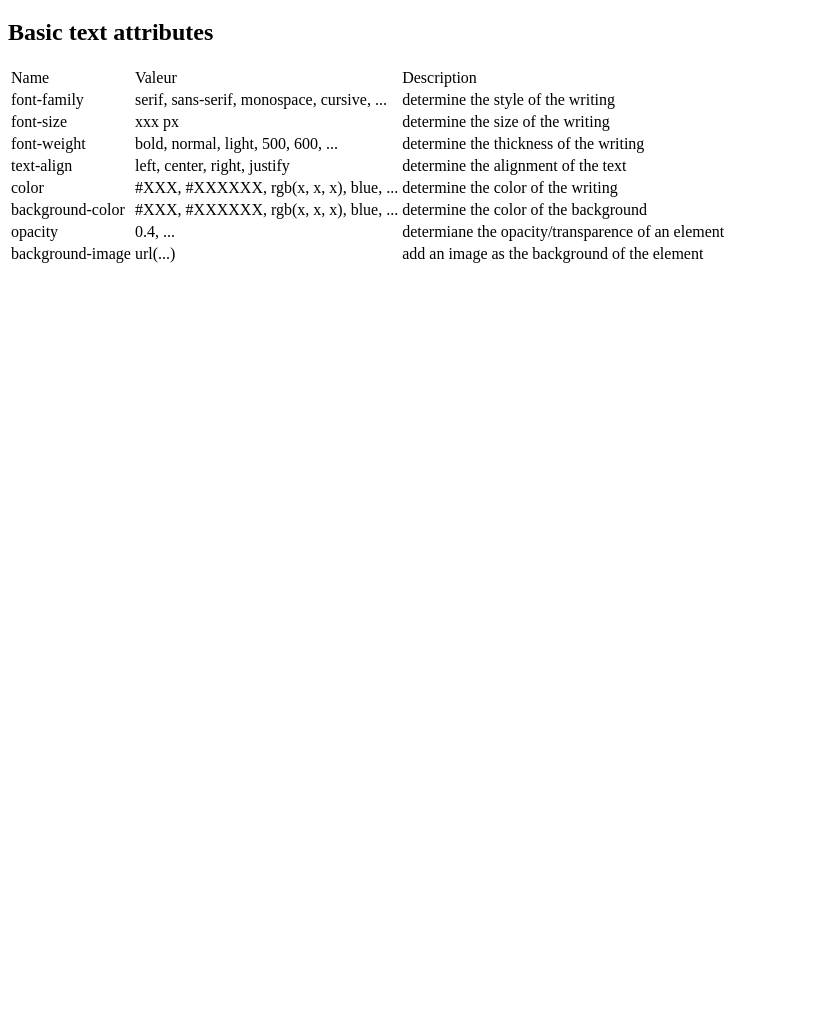
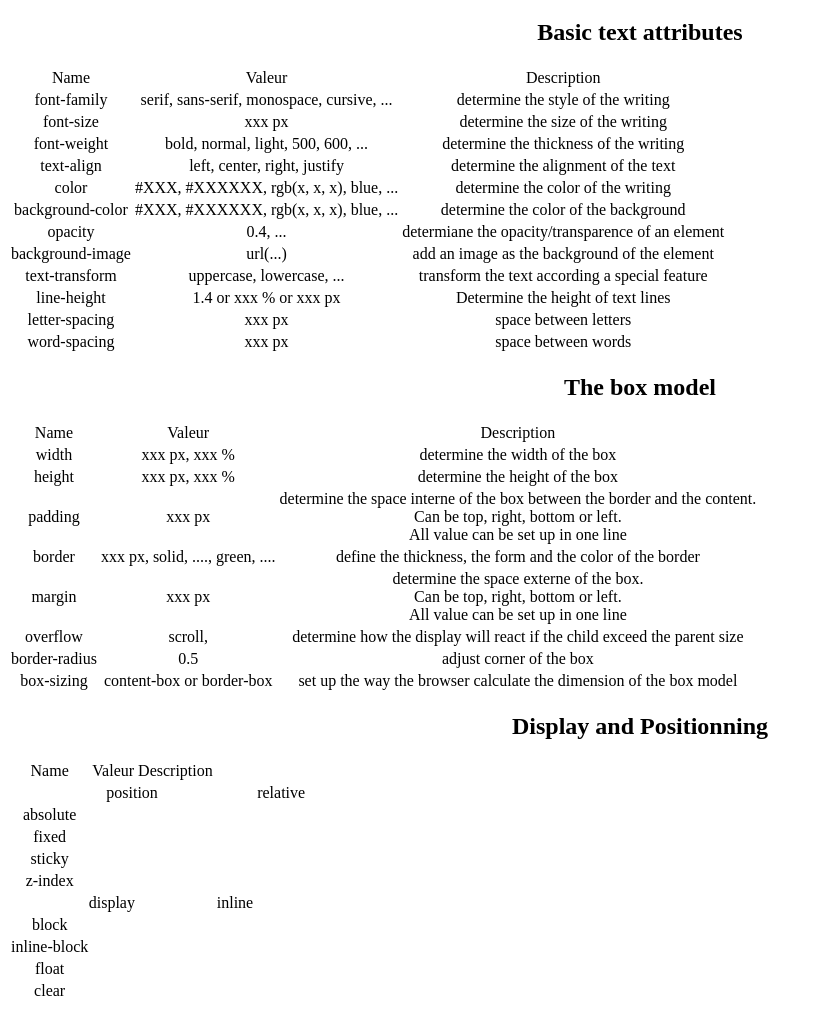
Before and after one commit to Jinx-tattoo/Challenge-Project, a plain HTML site: page index.html in a window 1280 px wide. Shown: the part 61-1072 px from the top of the page, without its empty margins (0-822 px from the left). Before the commit the page ends 800 px from the top, so only its background shows below. Drawn offline with Linux system fonts and the light colour scheme.

Commit message:
modifications

```diff
--- a/index.html
+++ b/index.html
@@ -62,7 +62,139 @@
                         <td>url(...)</td>
                         <td>add an image as the background of the element</td>
                     </tr>
-                    <tr></tr>
+                    <tr>
+                        <td>text-transform</td>
+                        <td>uppercase, lowercase, ...</td>
+                        <td>transform the text according a special feature</td>
+                    </tr>
+                    <tr>
+                        <td>line-height</td>
+                        <td>1.4 or xxx % or xxx px</td>
+                        <td>Determine the height of text lines</td>
+                    </tr>
+                    <tr>
+                        <td>letter-spacing</td>
+                        <td>xxx px</td>
+                        <td>space between letters</td>
+                    </tr>
+                    <tr>
+                        <td>word-spacing</td>
+                        <td>xxx px</td>
+                        <td>space between words</td>
+                    </tr>
+                </tbody>
+            </table>
+        </section>
+        <section>
+            <h2>The box model</h2>
+            <table>
+                <thead>
+                    <tr>
+                        <td>Name</td>
+                        <td>Valeur</td>
+                        <td>Description</td>
+                    </tr>
+                </thead>
+                <tbody>
+                    <tr>
+                        <td>width</td>
+                        <td>xxx px, xxx %</td>
+                        <td>determine the width of the box</td>
+                    </tr>
+                    <tr>
+                        <td>height</td>
+                        <td>xxx px, xxx %</td>
+                        <td>determine the height of the box</td>
+                    </tr>
+                    <tr>
+                        <td>padding</td>
+                        <td>xxx px</td>
+                        <td>determine the space interne of the box between the border and the content.<br>Can be top, right, bottom or left.<br>All value can be set up in one line</td>
+                    </tr>
+                    <tr>
+                        <td>border</td>
+                        <td>xxx px, solid, ...., green, ....</td>
+                        <td>define the thickness, the form and the color of the border</td>
+                    </tr>
+                    <tr>
+                        <td>margin</td>
+                        <td>xxx px</td>
+                        <td>determine the space externe of the box.<br>Can be top, right, bottom or left.<br>All value can be set up in one line</td>
+                    </tr>
+                    <tr>
+                        <td>overflow</td>
+                        <td>scroll, </td>
+                        <td>determine how the display will react if the child exceed the parent size</td>
+                    </tr>
+                    <tr>
+                        <td>border-radius</td>
+                        <td>0.5</td>
+                        <td>adjust corner of the box</td>
+                    </tr>
+                    <tr>
+                        <td>box-sizing</td>
+                        <td>content-box or border-box</td>
+                        <td>set up the way the browser calculate the dimension of the box model</td>
+                    </tr>
+                </tbody>
+            </table>
+        </section>
+        <section>
+            <h2>Display and Positionning</h2>
+            <table>
+                <thead>
+                    <tr>
+                        <td>Name</td>
+                        <td>Valeur</td>
+                        <td>Description</td>
+                    </tr>
+                </thead>
+                <tbody>
+                    <tr>
+                        <td colspan="4">position</td>
+                        <td>relative</td>
+                        <td></td>
+                    </tr>
+                    <tr>
+                        <td>absolute</td>
+                        <td></td>
+                    </tr>
+                    <tr>
+                        <td>fixed</td>
+                        <td></td>
+                    </tr>
+                    <tr>
+                        <td>sticky</td>
+                        <td></td>
+                    </tr>
+                    <tr>
+                        <td>z-index</td>
+                        <td></td>
+                        <td></td>
+                    </tr>
+                    <tr>
+                        <td colspan="3">display</td>
+                        <td>inline</td>
+                        <td></td>
+                    </tr>
+                    <tr>
+                        <td>block</td>
+                        <td></td>
+                    </tr>
+                    <tr>
+                        <td>inline-block</td>
+                        <td></td>
+                    </tr>
+                    <tr>
+                        <td>float</td>
+                        <td></td>
+                        <td></td>
+                    </tr>
+                    <tr>
+                        <td>clear</td>
+                        <td></td>
+                        <td></td>
+                    </tr>
                 </tbody>
             </table>
         </section>
--- a/styles.css
+++ b/styles.css
@@ -0,0 +1,3 @@
+section {
+    text-align: center;
+}
```
